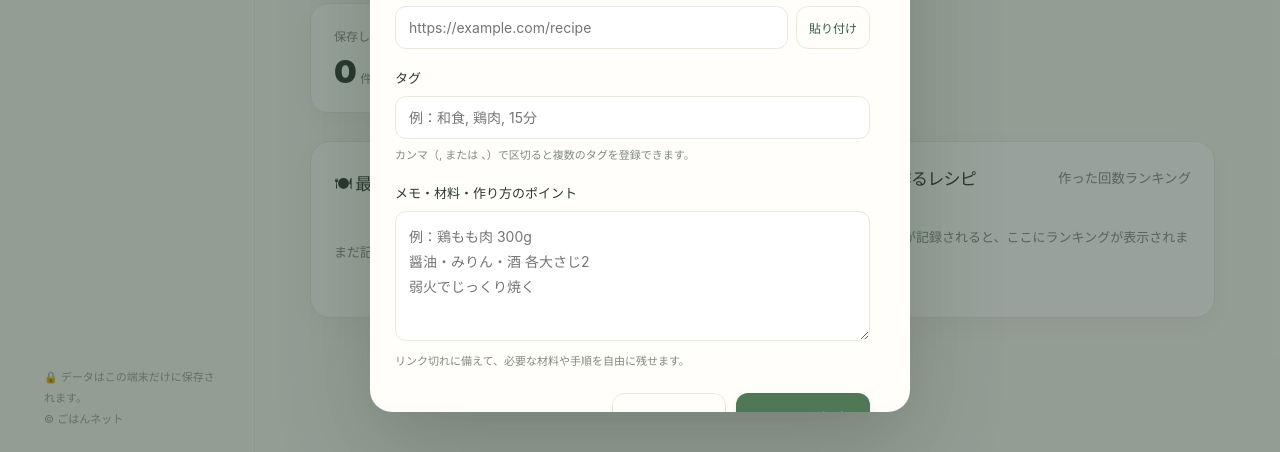
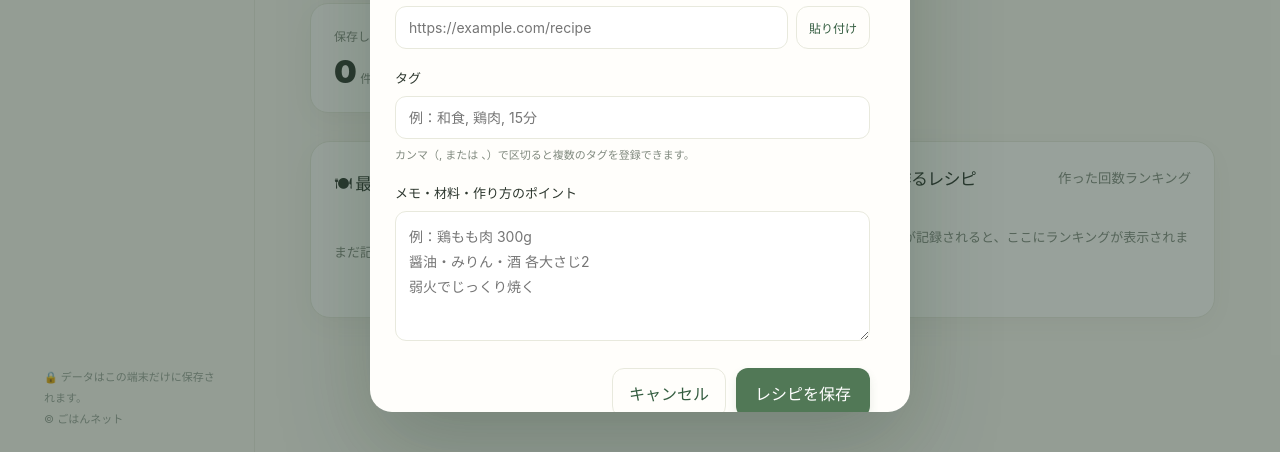
Before and after one commit to nmtnmy/gohan-net, a plain HTML site: page index.html in a window 1280 px wide. Both pictures are taken after a click on the button "＋ レシピを追加". Shown: the part 348-800 px from the top of the page. Drawn offline with Linux system fonts and the light colour scheme.

Commit message:
Update gohan-net to v1.4.7
テキストの微修正

```diff
--- a/index.html
+++ b/index.html
@@ -199,7 +199,7 @@ function field(label,type,value,placeholder,required=false){const wrap=elem('div
 function openRecipeForm(id=null){const existing=id?recipeById(id):null;if(id&&!existing)return;const form=elem('form','');const name=field('料理名 *','text',existing?.name,'例：鶏の照り焼き',true),url=field('レシピのURL','url',existing?.url,'https://example.com/recipe'),tags=field('タグ','text',existing?.tags.join(', '),'例：和食, 鶏肉, 15分'),memo=field('メモ・材料・作り方のポイント','textarea',existing?.memo,'例：鶏もも肉 300g\n醤油・みりん・酒 各大さじ2\n弱火でじっくり焼く');name.control.maxLength=160;url.control.maxLength=2048;tags.control.maxLength=1000;memo.control.maxLength=15000;
  const iconField=elem('div','form-field'),iconDetails=elem('details','recipe-icon-details'),iconSummary=elem('summary','recipe-icon-summary'),iconGrid=elem('div','recipe-icon-grid'),iconPanel=elem('div','recipe-icon-panel');let chosenIcon=recipeIcon(existing);const iconPreview=elem('span','recipe-icon-preview',chosenIcon);iconPreview.setAttribute('aria-hidden','true');iconSummary.append(elem('span','','料理のアイコン'),iconPreview,elem('span','recipe-icon-chevron','⌄'));iconGrid.setAttribute('role','group');iconGrid.setAttribute('aria-label','料理のアイコンを選択');RECIPE_ICONS.forEach(emoji=>{const choice=button(emoji,'recipe-icon-choice',()=>{chosenIcon=emoji;iconPreview.textContent=emoji;iconGrid.querySelectorAll('button').forEach(b=>{const selected=b.textContent===chosenIcon;b.classList.toggle('selected',selected);b.setAttribute('aria-pressed',String(selected));});});choice.setAttribute('aria-label',`${emoji} をアイコンに設定`);choice.setAttribute('aria-pressed',String(emoji===chosenIcon));choice.classList.toggle('selected',emoji===chosenIcon);iconGrid.append(choice);});iconPanel.append(iconGrid,elem('p','form-help','料理に合ったアイコンを選べます。登録後も変更できます。'));iconDetails.append(iconSummary,iconPanel);iconField.append(iconDetails);
  const urlRow=elem('div','url-input-row');url.control.parentNode.removeChild(url.control);urlRow.append(url.control,button('貼り付け','outline url-paste-button',async()=>{if(!navigator.clipboard?.readText){toast('このブラウザでは自動貼り付けできません。入力欄を長押しして貼り付けてください');url.control.focus();return;}try{const text=(await navigator.clipboard.readText()).trim();if(!text){toast('クリップボードに文字がありません');return;}url.control.value=text;url.control.dispatchEvent(new Event('input',{bubbles:true}));url.control.focus();toast('URL欄に貼り付けました');}catch(e){toast('貼り付けが許可されませんでした。入力欄を長押しして貼り付けてください');url.control.focus();}}));url.wrap.append(urlRow);
- name.wrap.append(elem('p','form-help','料理名は必須です。'));tags.wrap.append(elem('p','form-help','カンマ（, または 、）で区切ると複数のタグを登録できます。'));memo.wrap.append(elem('p','form-help','リンク切れに備えて、必要な材料や手順を自由に残せます。'));form.append(name.wrap,iconField,url.wrap,tags.wrap,memo.wrap);const actions=elem('div','form-actions');actions.append(button('キャンセル','outline',closeModal));const submit=elem('button','primary',existing?'変更を保存':'レシピを保存');submit.type='submit';actions.append(submit);form.append(actions);form.addEventListener('submit',e=>{e.preventDefault();const title=name.control.value.trim(),raw=url.control.value.trim();if(!title){toast('料理名を入力してください');name.control.focus();return;}const link=raw?safeUrl(raw):'';if(raw&&!link){toast('http または https で始まるURLを入力してください');url.control.focus();return;}const list=Array.from(new Set(tags.control.value.split(/[,、，\n]+/).map(x=>x.trim().slice(0,30)).filter(Boolean))).slice(0,30);const record={id:existing?.id||uid(),name:title.slice(0,160),url:link,tags:list,memo:memo.control.value.slice(0,15000),icon:chosenIcon,createdAt:existing?.createdAt||Date.now()};const next={...state,recipes:existing?state.recipes.map(r=>r.id===existing.id?record:r):[record,...state.recipes]};if(commit(next)){closeModal();toast(existing?'レシピを更新しました':'レシピを保存しました');navigate('recipes');}});openModal(existing?'レシピを編集':'レシピを追加',form);}
+ name.wrap.append(elem('p','form-help','料理名は必須です。'));tags.wrap.append(elem('p','form-help','カンマ（, または 、）で区切ると複数のタグを登録できます。'));form.append(name.wrap,iconField,url.wrap,tags.wrap,memo.wrap);const actions=elem('div','form-actions');actions.append(button('キャンセル','outline',closeModal));const submit=elem('button','primary',existing?'変更を保存':'レシピを保存');submit.type='submit';actions.append(submit);form.append(actions);form.addEventListener('submit',e=>{e.preventDefault();const title=name.control.value.trim(),raw=url.control.value.trim();if(!title){toast('料理名を入力してください');name.control.focus();return;}const link=raw?safeUrl(raw):'';if(raw&&!link){toast('http または https で始まるURLを入力してください');url.control.focus();return;}const list=Array.from(new Set(tags.control.value.split(/[,、，\n]+/).map(x=>x.trim().slice(0,30)).filter(Boolean))).slice(0,30);const record={id:existing?.id||uid(),name:title.slice(0,160),url:link,tags:list,memo:memo.control.value.slice(0,15000),icon:chosenIcon,createdAt:existing?.createdAt||Date.now()};const next={...state,recipes:existing?state.recipes.map(r=>r.id===existing.id?record:r):[record,...state.recipes]};if(commit(next)){closeModal();toast(existing?'レシピを更新しました':'レシピを保存しました');navigate('recipes');}});openModal(existing?'レシピを編集':'レシピを追加',form);}
 function recipeShareText(r){return [`【料理名】\n${r.name}`,`【URL】\n${r.url||'なし'}`,`【メモ】\n${r.memo||'なし'}`].join('\n\n');}
 async function copyRecipeText(r){const content=recipeShareText(r);try{if(navigator.clipboard?.writeText){await navigator.clipboard.writeText(content);}else{const helper=document.createElement('textarea');helper.value=content;helper.setAttribute('readonly','');helper.style.cssText='position:fixed;left:-9999px;top:0';document.body.append(helper);helper.select();const ok=document.execCommand('copy');helper.remove();if(!ok)throw new Error('copy unsupported');}toast('料理名・URL・メモをコピーしました');}catch(e){toast('コピーできませんでした。ブラウザの権限をご確認ください');}}
 function shareRecipeLine(r){const link=`https://line.me/R/share?text=${encodeURIComponent(recipeShareText(r))}`;const a=document.createElement('a');a.href=link;a.target='_blank';a.rel='noopener noreferrer';document.body.append(a);a.click();a.remove();}
```
